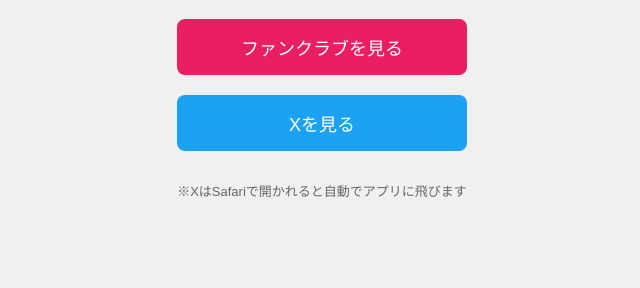
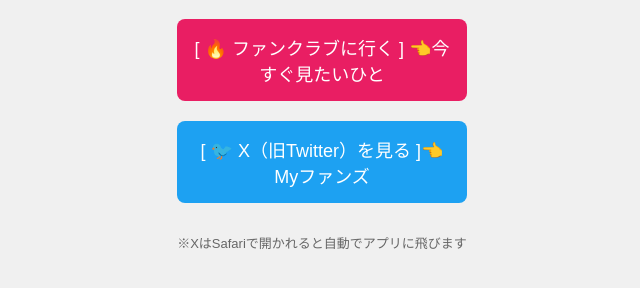
Before and after one commit to Noahwam/redirect-page, a plain HTML site: page index.html in a window 1280 px wide. Shown: the part 178-466 px from the top of the page, without its empty margins (318-958 px from the left). Drawn offline with Linux system fonts and the light colour scheme.

Commit message:
Update index.html

```diff
--- a/index.html
+++ b/index.html
@@ -2,7 +2,7 @@
 <html lang="ja">
 <head>
   <meta charset="UTF-8">
-  <title>リンク選択ページ</title>
+  <title>好きな方を選んでね</title>
   <style>
     body { font-family: sans-serif; text-align: center; padding-top: 100px; background: #f0f0f0; }
     .button {
@@ -23,10 +23,10 @@
   <h1>どちらに進みますか？</h1>
 
   <!-- ✅ ファンクラブリンク（直接） -->
-  <a href="https://candfans.com/noah_wam4" class="button fanclub">ファンクラブを見る</a>
+  <a href="https://candfans.com/noah_wam4" class="button fanclub">[ 🔥 ファンクラブに行く ] 👈今すぐ見たいひと</a>
 
   <!-- ✅ X用リダイレクトページへ -->
-  <a href="https://noahwam.github.io/redirect-page/x.html" class="button twitter">Xを見る</a>
+  <a href="https://noahwam.github.io/redirect-page/x.html" class="button twitter">[ 🐦 X（旧Twitter）を見る ]👈Myファンズ</a>
 
   <p style="margin-top:30px; font-size:13px; color:#666;">※XはSafariで開かれると自動でアプリに飛びます</p>
 </body>
```
